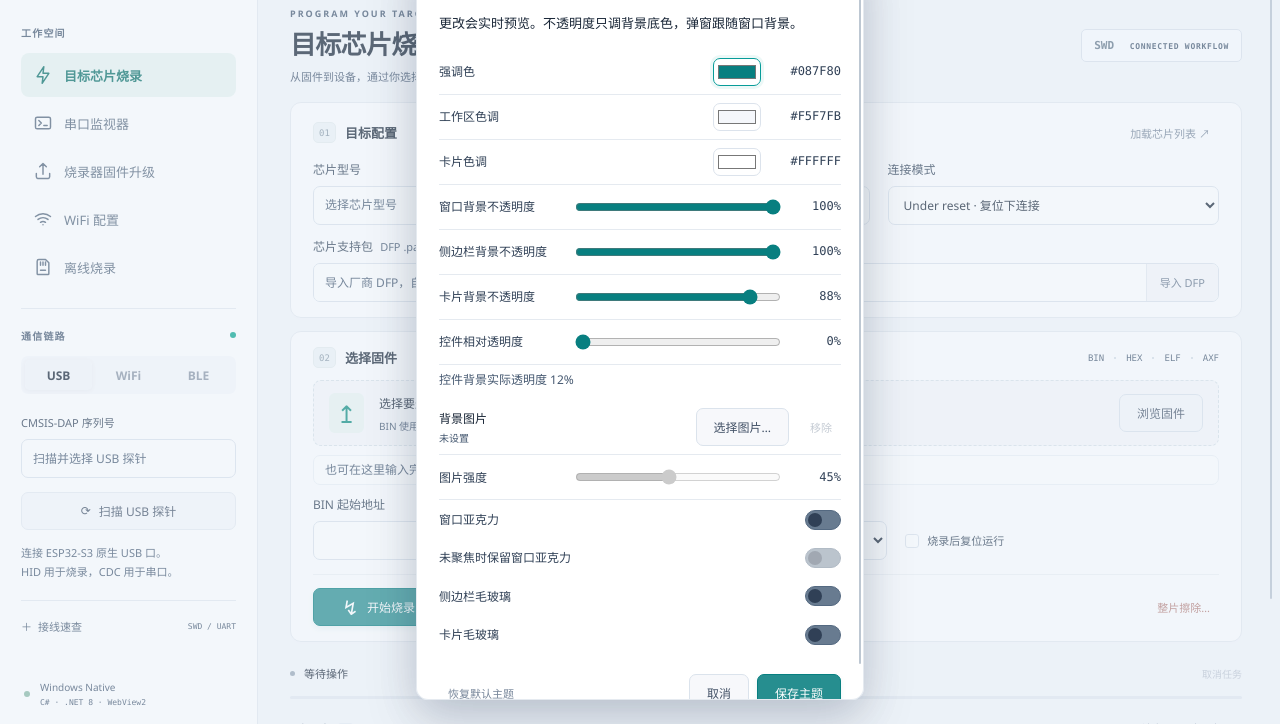
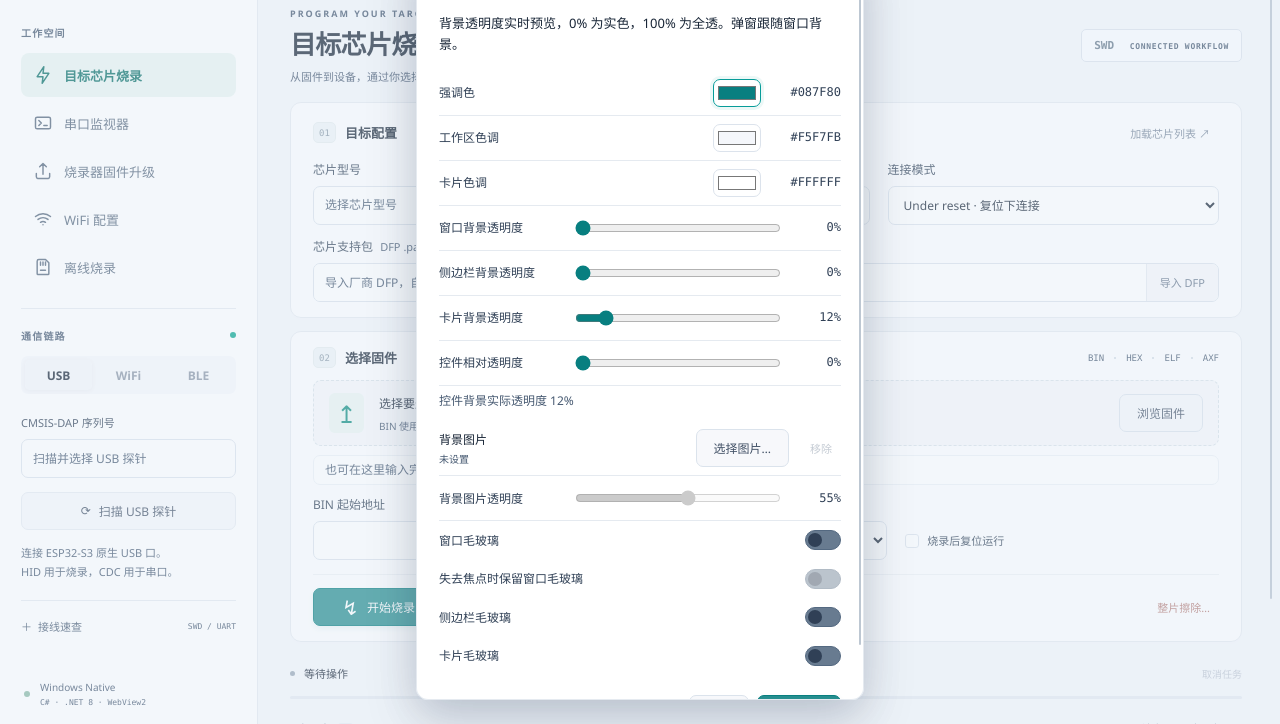
Before and after one commit to lantiosity/Remote-Programmer-Host, a plain HTML site: page WireLink.App/wwwroot/index.html in a window 1280 px wide. Both pictures are taken after a click on the button 1131 px from the left and 31 px from the top of the page. Shown: the part 76-800 px from the top of the page. Drawn offline with Linux system fonts and the light colour scheme.

Commit message:
Unify transparency and frosted glass labels

```diff
--- a/WireLink.App/wwwroot/app.js
+++ b/WireLink.App/wwwroot/app.js
@@ -151,16 +151,25 @@ function showThemeInputs() {
     $(`[data-theme-value="${key}"]`).textContent = input.value.toUpperCase();
   });
   for (const [key, input] of Object.entries(themeRanges)) {
-    input.value = appearanceDraft[key];
+    input.value = themeRangeValue(key, appearanceDraft[key]);
     showThemeRange(input);
   }
+  showControlTransparency();
   themeSwitches.forEach(input => { input.checked = appearanceDraft[input.dataset.themeSwitch]; });
   $('#theme-image-state').textContent = appearanceDraft.image ? '已选择图片' : '未设置';
   lockThemeControls();
 }
 
+// Keep persisted opacity values compatible with saved themes. The conversion works both ways.
+function themeRangeValue(key, percent) {
+  return key === 'control_transparency' ? percent : 100 - percent;
+}
+
 function showThemeRange(input) {
   $(`#${input.id}-value`).textContent = `${input.value}%`;
+}
+
+function showControlTransparency() {
   const control = window.WireLinkTheme.controlTransparency(appearanceDraft);
   $('#theme-control-result').textContent = `控件背景实际透明度 ${Math.round(control * 100) / 100}%`;
 }
@@ -206,8 +215,9 @@ themeInputs.forEach(input => {
   input.addEventListener('change', () => previewTheme());
 });
 for (const [key, input] of Object.entries(themeRanges)) input.addEventListener('input', () => {
-  appearanceDraft[key] = Number(input.value);
+  appearanceDraft[key] = themeRangeValue(key, Number(input.value));
   showThemeRange(input);
+  if (key === 'card_opacity' || key === 'control_transparency') showControlTransparency();
   previewTheme(false);
   if ((key === 'opacity' || key === 'sidebar_opacity') && themePreviewTimer == null)
     themePreviewTimer = setTimeout(() => {
--- a/WireLink.App/wwwroot/index.html
+++ b/WireLink.App/wwwroot/index.html
@@ -195,16 +195,16 @@
   </dialog>
   <dialog id="theme-dialog" aria-labelledby="theme-title" aria-describedby="theme-description" data-scroll-area="主题设置">
     <div class="dialog-heading"><h2 id="theme-title">自定义主题</h2></div>
-    <p id="theme-description">更改会实时预览。不透明度只调背景底色，弹窗跟随窗口背景。</p>
+    <p id="theme-description">背景透明度实时预览，0% 为实色，100% 为全透。弹窗跟随窗口背景。</p>
     <div class="theme-colors">
       <label>强调色<input type="color" data-theme-color="accent" value="#087f80"><output data-theme-value="accent"></output></label>
       <label>工作区色调<input type="color" data-theme-color="background" value="#f5f7fb"><output data-theme-value="background"></output></label>
       <label>卡片色调<input type="color" data-theme-color="surface" value="#ffffff"><output data-theme-value="surface"></output></label>
     </div>
     <div class="theme-effects">
-      <label class="theme-range">窗口背景不透明度<input id="theme-opacity" type="range" min="0" max="100" value="100"><output id="theme-opacity-value">100%</output></label>
-      <label class="theme-range">侧边栏背景不透明度<input id="theme-sidebar-opacity" type="range" min="0" max="100" value="100"><output id="theme-sidebar-opacity-value">100%</output></label>
-      <label class="theme-range">卡片背景不透明度<input id="theme-card-opacity" type="range" min="0" max="100" value="88"><output id="theme-card-opacity-value">88%</output></label>
+      <label class="theme-range">窗口背景透明度<input id="theme-opacity" type="range" min="0" max="100" value="0"><output id="theme-opacity-value">0%</output></label>
+      <label class="theme-range">侧边栏背景透明度<input id="theme-sidebar-opacity" type="range" min="0" max="100" value="0"><output id="theme-sidebar-opacity-value">0%</output></label>
+      <label class="theme-range">卡片背景透明度<input id="theme-card-opacity" type="range" min="0" max="100" value="12"><output id="theme-card-opacity-value">12%</output></label>
       <label class="theme-range">控件相对透明度<input id="theme-control-transparency" type="range" min="0" max="100" value="0" aria-describedby="theme-control-result"><output id="theme-control-transparency-value">0%</output></label>
       <p id="theme-control-result" class="theme-effect-detail"></p>
       <div class="theme-image-row">
@@ -212,9 +212,9 @@
         <button type="button" id="theme-pick-image" class="button">选择图片…</button>
         <button type="button" id="theme-clear-image" class="text-button">移除</button>
       </div>
-      <label class="theme-range">图片强度<input id="theme-image-opacity" type="range" min="0" max="100" value="45"><output id="theme-image-opacity-value">45%</output></label>
-      <label class="theme-switch"><span>窗口亚克力</span><input type="checkbox" role="switch" data-theme-switch="window_acrylic"></label>
-      <label class="theme-switch"><span>未聚焦时保留窗口亚克力</span><input type="checkbox" role="switch" data-theme-switch="keep_acrylic_when_inactive"></label>
+      <label class="theme-range">背景图片透明度<input id="theme-image-opacity" type="range" min="0" max="100" value="55"><output id="theme-image-opacity-value">55%</output></label>
+      <label class="theme-switch"><span>窗口毛玻璃</span><input type="checkbox" role="switch" data-theme-switch="window_acrylic"></label>
+      <label class="theme-switch"><span>失去焦点时保留窗口毛玻璃</span><input type="checkbox" role="switch" data-theme-switch="keep_acrylic_when_inactive"></label>
       <label class="theme-switch"><span>侧边栏毛玻璃</span><input type="checkbox" role="switch" data-theme-switch="sidebar_frosted"></label>
       <label class="theme-switch"><span>卡片毛玻璃</span><input type="checkbox" role="switch" data-theme-switch="card_frosted"></label>
     </div>
```
